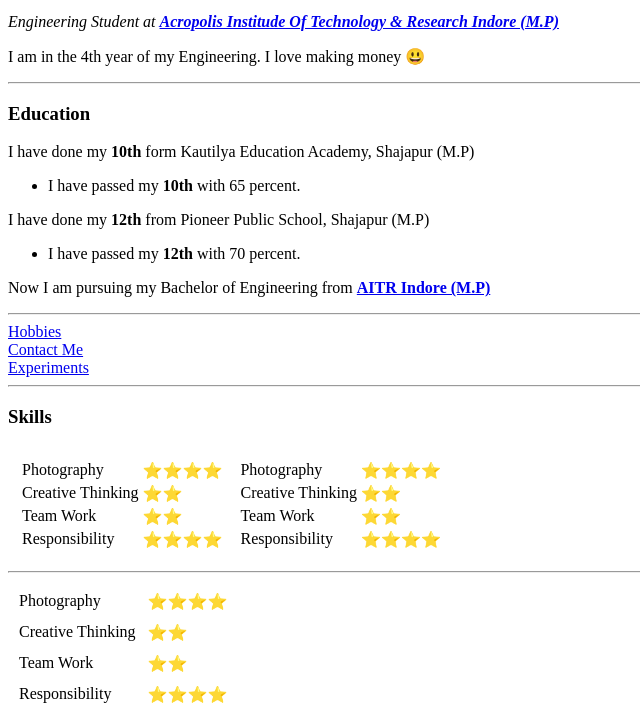
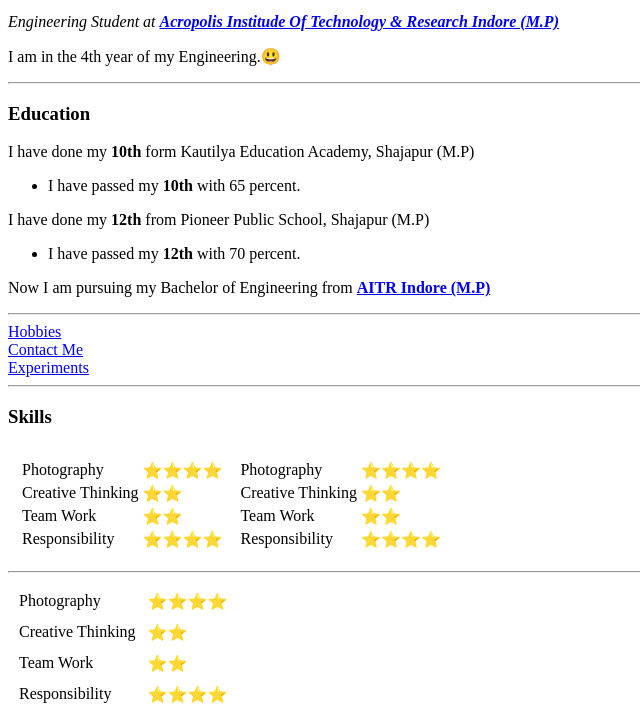
Before and after one commit to govindgurjar/govind-s_cv, a plain HTML site: page index.html in a window 1280 px wide. Shown: the part 207-930 px from the top of the page, without its empty margins (0-640 px from the left). Drawn offline with Linux system fonts and the light colour scheme.

Commit message:
Update index.html

```diff
--- a/index.html
+++ b/index.html
@@ -15,7 +15,7 @@
     </table>
 
     <p><em>Engineering Student at <strong><a href="http://aitr.ac.in/">Acropolis Institude Of Technology & Research Indore (M.P)</a></strong></em></p>
-    <p>I am in the 4th year of my Engineering. I love making money 😃</p>
+    <p>I am in the 4th year of my Engineering.😃</p>
     <hr>
     <h3>Education</h3>
     <p>I have done my <strong>10th</strong> form Kautilya Education Academy, Shajapur (M.P)</p>
```
